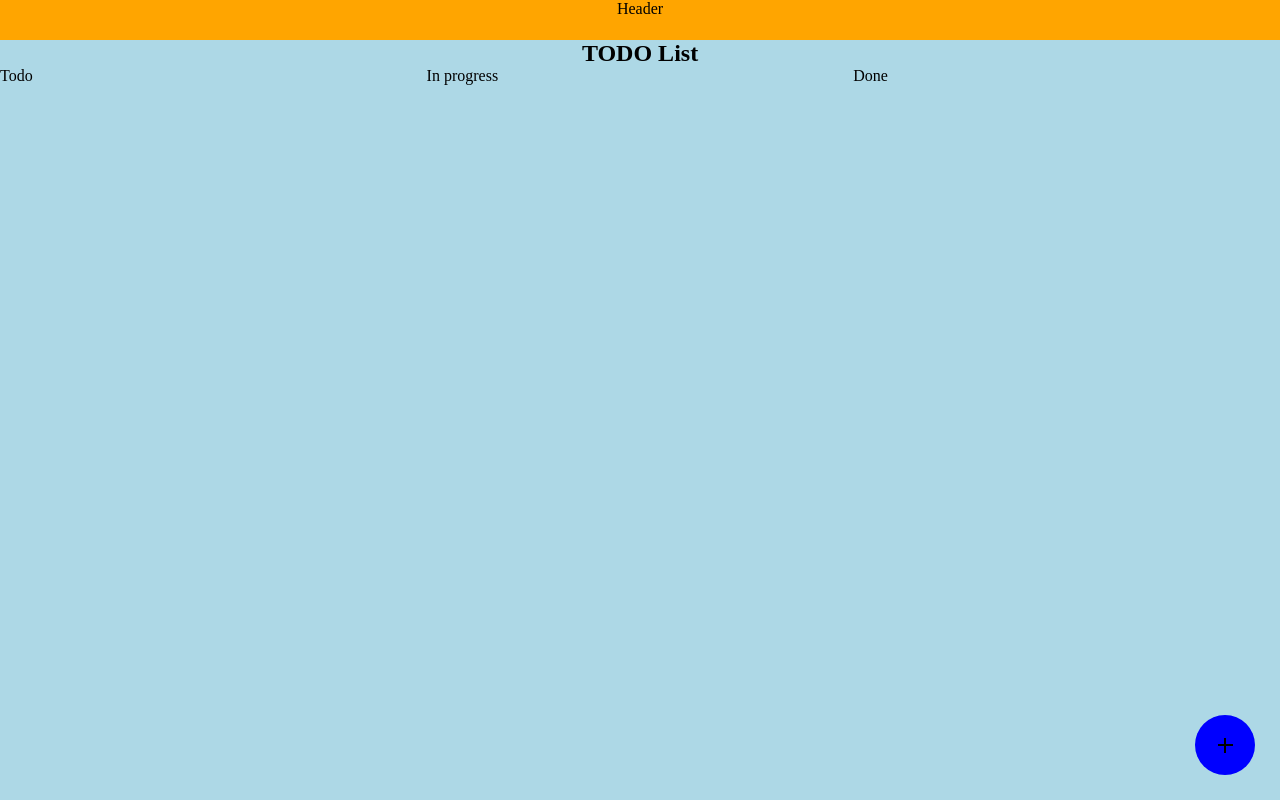
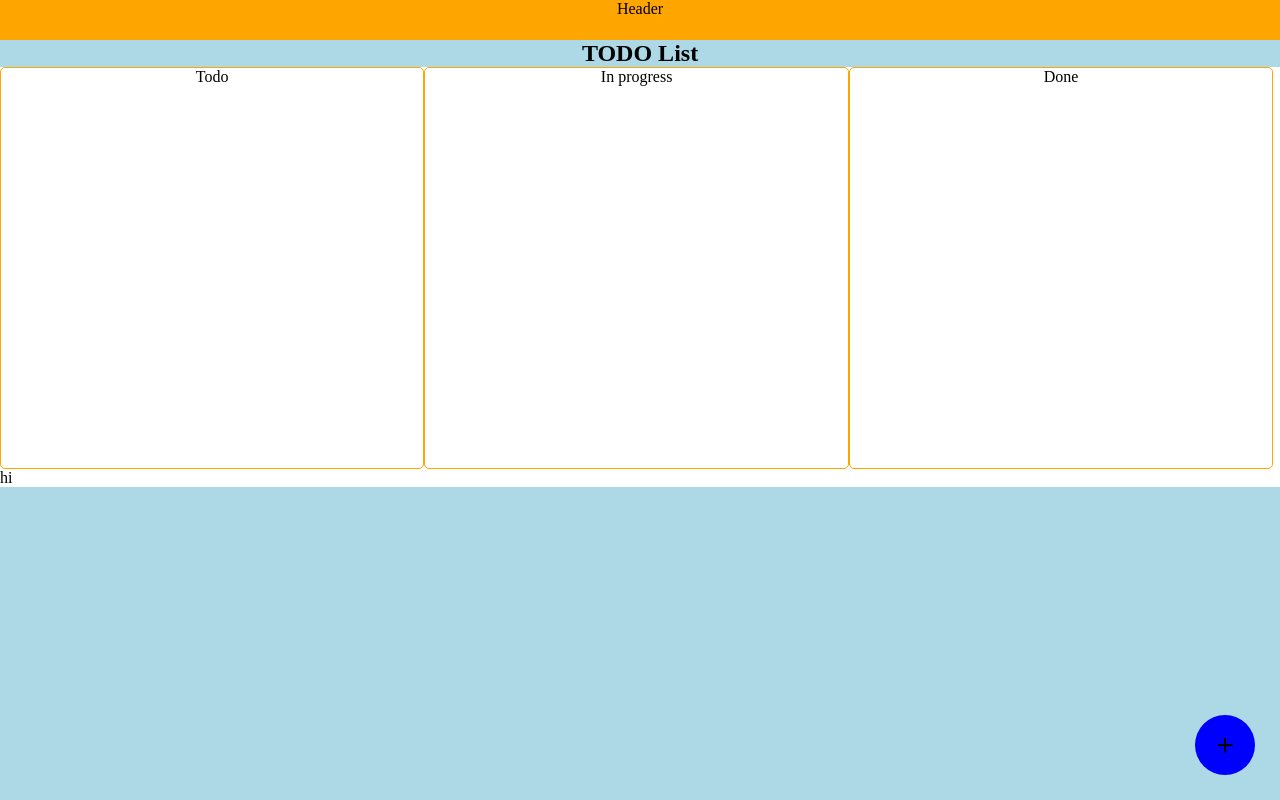
Before and after one commit to Ninjacornix/AcervatioHUB, a plain HTML site: page src/todo/todo.html in a window 1280 px wide. Both pictures are taken after a click on the element 1225 px from the left and 745 px from the top of the page. Drawn offline with Linux system fonts and the light colour scheme.

Commit message:
fixed a function

```diff
--- a/src/todo/main.js
+++ b/src/todo/main.js
@@ -5,17 +5,22 @@ const inProgress = document.createElement("div");
 const done = document.createElement("div");
 
 // style
+todo.style.backgroundColor = "white";
+inProgress.style.backgroundColor = "white";
+done.style.backgroundColor = "white";
+
 
 // appending vars
 todo.appendChild(todoDiv);
 todo.appendChild(inProgress);
 todo.appendChild(done);
-document.style.appendChild(todo);
+document.body.appendChild(todo);
 
 // events
 
 // functions
 function additem(){
-    document.createElement("div");
-
+    const addtotodo = document.createElement("div");
+    addtotodo.innerHTML = "hi";
+    done.appendChild(addtotodo);
 }
--- a/src/todo/style.css
+++ b/src/todo/style.css
@@ -14,10 +14,14 @@ body {
 }
 
 .column {
+    overflow: hidden;
     float: left;
-    width: 33.33%;
+    width: 33%;
     height: 400px;
-    overflow-y: scroll;
+    text-align: center;
+    background-color: white;
+    border-radius: 5px ;
+    border: 1px solid orange;
 }
 
 .title {
```
Also changed, not shown: 1 other file.
